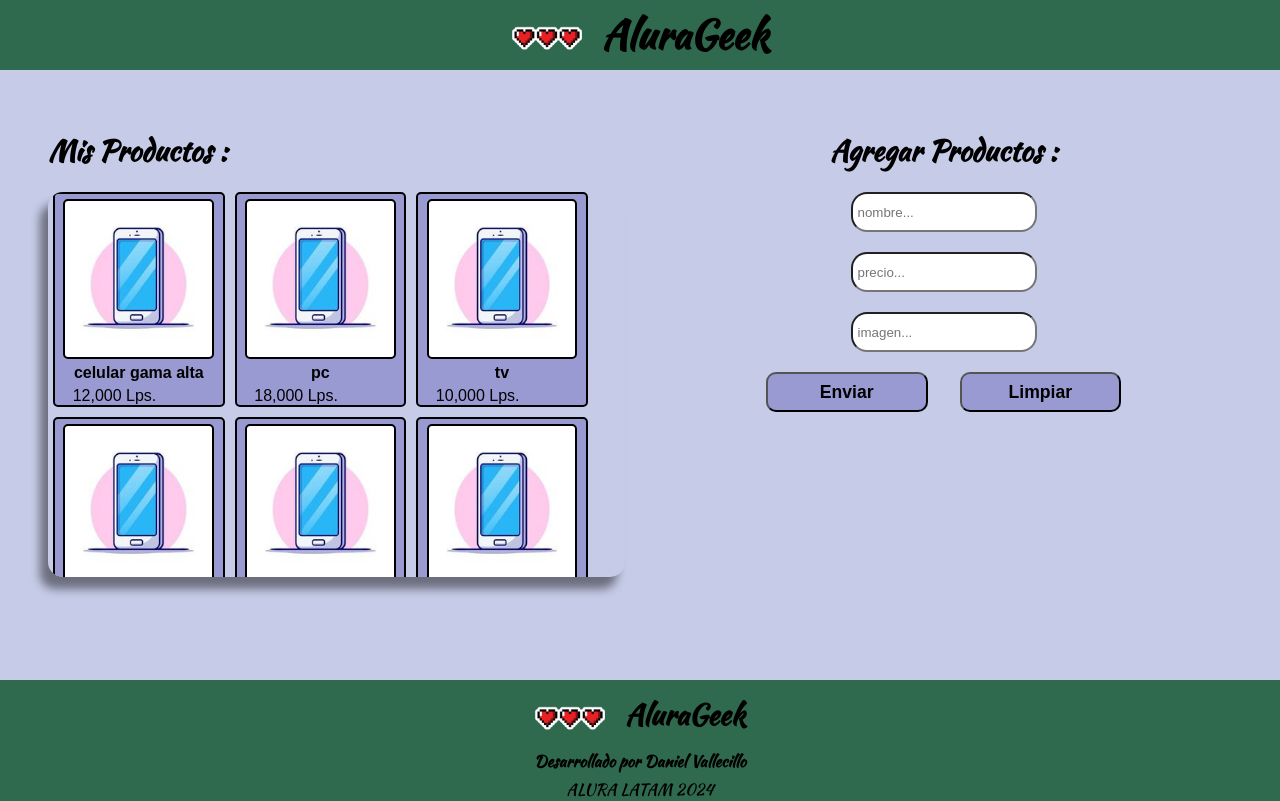
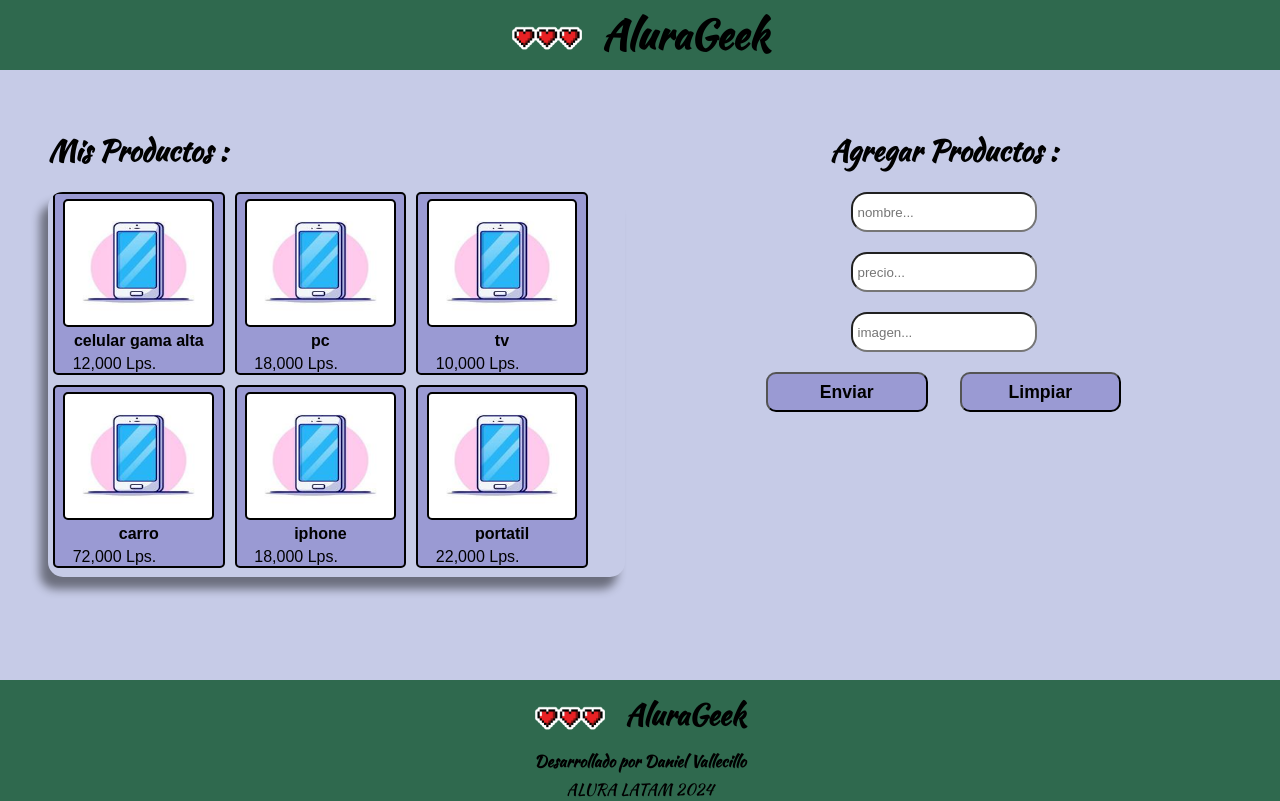
Before and after one commit to Danyy-7/Challenge-alurageek, a website with bundled scripts: page index.html in a window 1280 px wide. Built offline with nearby package versions, Linux system fonts and the light colour scheme; data requests are answered from the project's data file; some icons are missing; a web font is replaced by a local one.

Commit message:
Actualizacion

```diff
--- a/css/flexbox.css
+++ b/css/flexbox.css
@@ -78,7 +78,7 @@
 .producto{
     background-color: rgb(0, 0, 0);
     width: 90% ;
-    height: 10rem;
+    height: 8rem;
     border-radius: 5px;
     border:2px solid black;
 }
```
